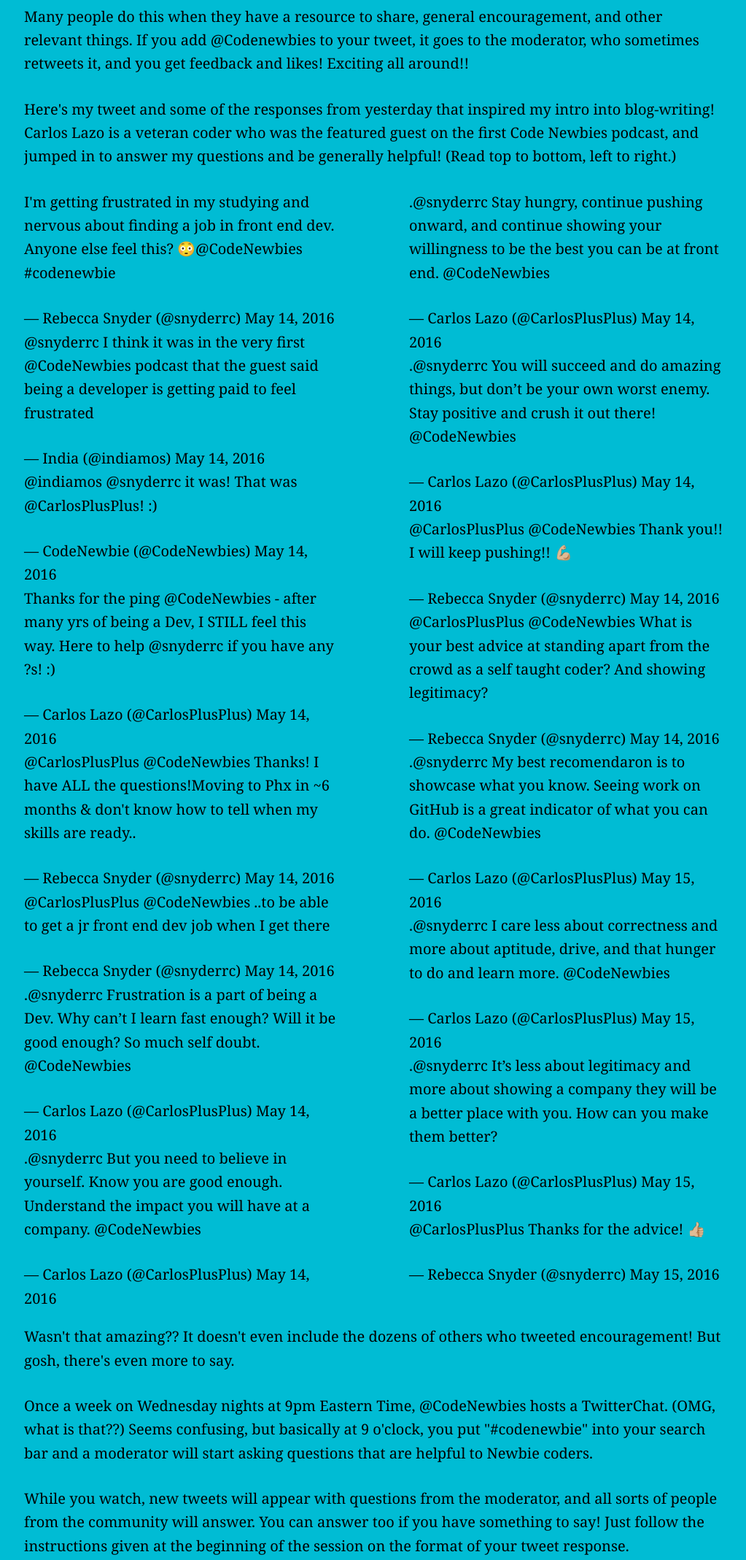
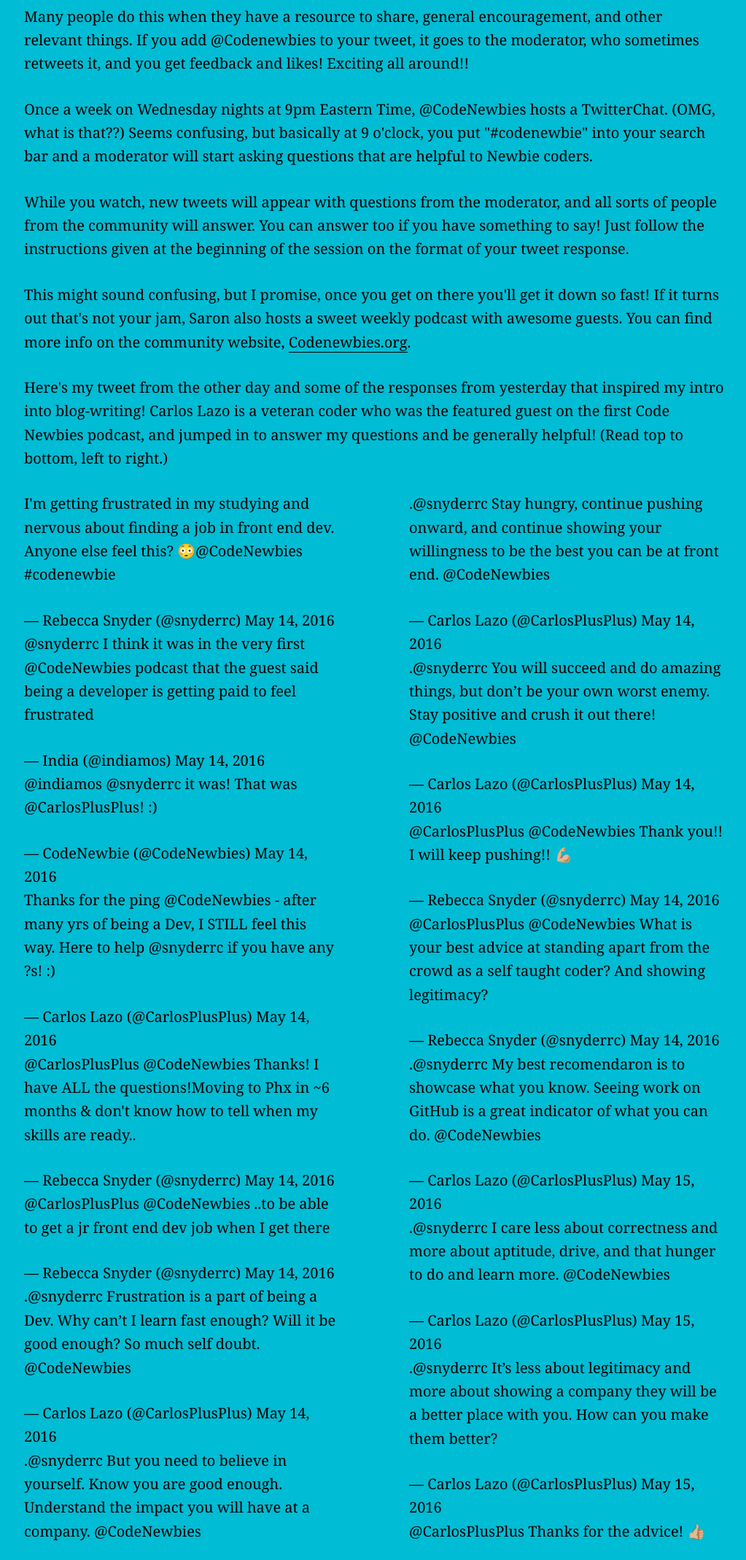
Before and after one commit to snyderrc12/becca-codes, a plain HTML site: page 2016-05-19.html in a window 1280 px wide. Shown: the part 1380-3517 px from the top of the page at 73% size, without its empty margins (127-1150 px from the left). Drawn offline with Linux system fonts and the light colour scheme.

Commit message:
updated home page and blog page

```diff
--- a/2016-05-19.html
+++ b/2016-05-19.html
@@ -39,7 +39,13 @@
 
 			<p>Many people do this when they have a resource to share, general encouragement, and other relevant things. If you add @Codenewbies to your tweet, it goes to the moderator, who sometimes retweets it, and you get feedback and likes! Exciting all around!!</p>
 
-			<p>Here's my tweet and some of the responses from yesterday that inspired my intro into blog-writing! Carlos Lazo is a veteran coder who was the featured guest on the first Code Newbies podcast, and jumped in to answer my questions and be generally helpful! <span id="disappear">(Read top to bottom, left to right.)</span></p>
+			<p>Once a week on Wednesday nights at 9pm Eastern Time, @CodeNewbies hosts a TwitterChat. (OMG, what is that??) Seems confusing, but basically at 9 o'clock, you put "#codenewbie" into your search bar and a moderator will start asking questions that are helpful to Newbie coders.</p>
+
+			<p>While you watch, new tweets will appear with questions from the moderator, and all sorts of people from the community will answer. You can answer too if you have something to say! Just follow the instructions given at the beginning of the session on the format of your tweet response.</p>
+
+			<p>This might sound confusing, but I promise, once you get on there you'll get it down so fast! If it turns out that's not your jam, Saron also hosts a sweet weekly podcast with awesome guests. You can find more info on the community website, <a class="link" href="http://www.codenewbie.org">Codenewbies.org</a>.</p>
+
+			<p>Here's my tweet from the other day and some of the responses from yesterday that inspired my intro into blog-writing! Carlos Lazo is a veteran coder who was the featured guest on the first Code Newbies podcast, and jumped in to answer my questions and be generally helpful! <span id="disappear">(Read top to bottom, left to right.)</span></p>
 
 			<div class="clearfix">
 			<div id="left-block">
@@ -94,19 +100,11 @@
 			</div>
 			</div>
 
-			<p id="below-tweets">Wasn't that amazing?? It doesn't even include the dozens of others who tweeted encouragement! But gosh, there's even more to say.</p>
-
-			<p>Once a week on Wednesday nights at 9pm Eastern Time, @CodeNewbies hosts a TwitterChat. (OMG, what is that??) Seems confusing, but basically at 9 o'clock, you put "#codenewbie" into your search bar and a moderator will start asking questions that are helpful to Newbie coders.</p>
-
-			<p>While you watch, new tweets will appear with questions from the moderator, and all sorts of people from the community will answer. You can answer too if you have something to say! Just follow the instructions given at the beginning of the session on the format of your tweet response.</p>
-
-			<p>This might sound confusing, but I promise, once you get on there you'll get it down so fast! If it turns out that's not your jam, Saron also hosts a sweet weekly podcast with awesome guests. You can find more info on the community website, <a class="link" href="http://www.codenewbie.org">Codenewbies.org</a>.</p>
+			<p id="below-tweets">Wasn't that amazing?? It doesn't even include the dozens of others who tweeted encouragement!</p>
 
 			<p>Anyway, this has been a super long blog post, so thanks for reading if you've made it this far! I thought Code Newbies deserved a good introduction for fellow newbs, so you can get the most out of it. Follow me on Twitter for more links to resources and blog posts to come!</p>
 
 			<p>I also must admit that I haven't figured out how to code in a comments section yet, so send me a tweet or email if you like! <a class="link" href="mailto:snyderrc@gmail.com">snyderrc@gmail.com</a></p>
-
-
 
 		<div class="clearfix">
 			<a href="https://twitter.com/snyderrc" class="twitter-follow-button" data-show-count="false" data-size="large">Follow @snyderrc</a>
```
Also changed, not shown: index.html (+1 -1 lines).
